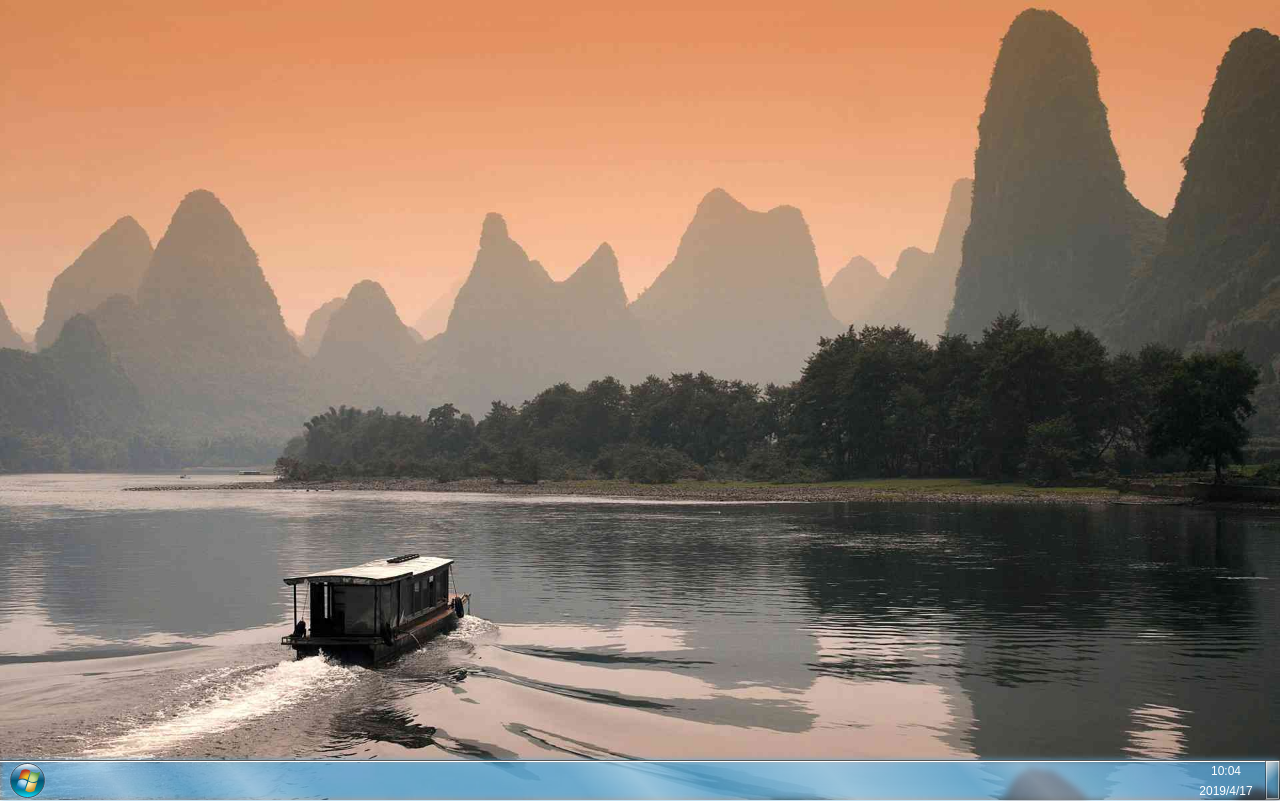
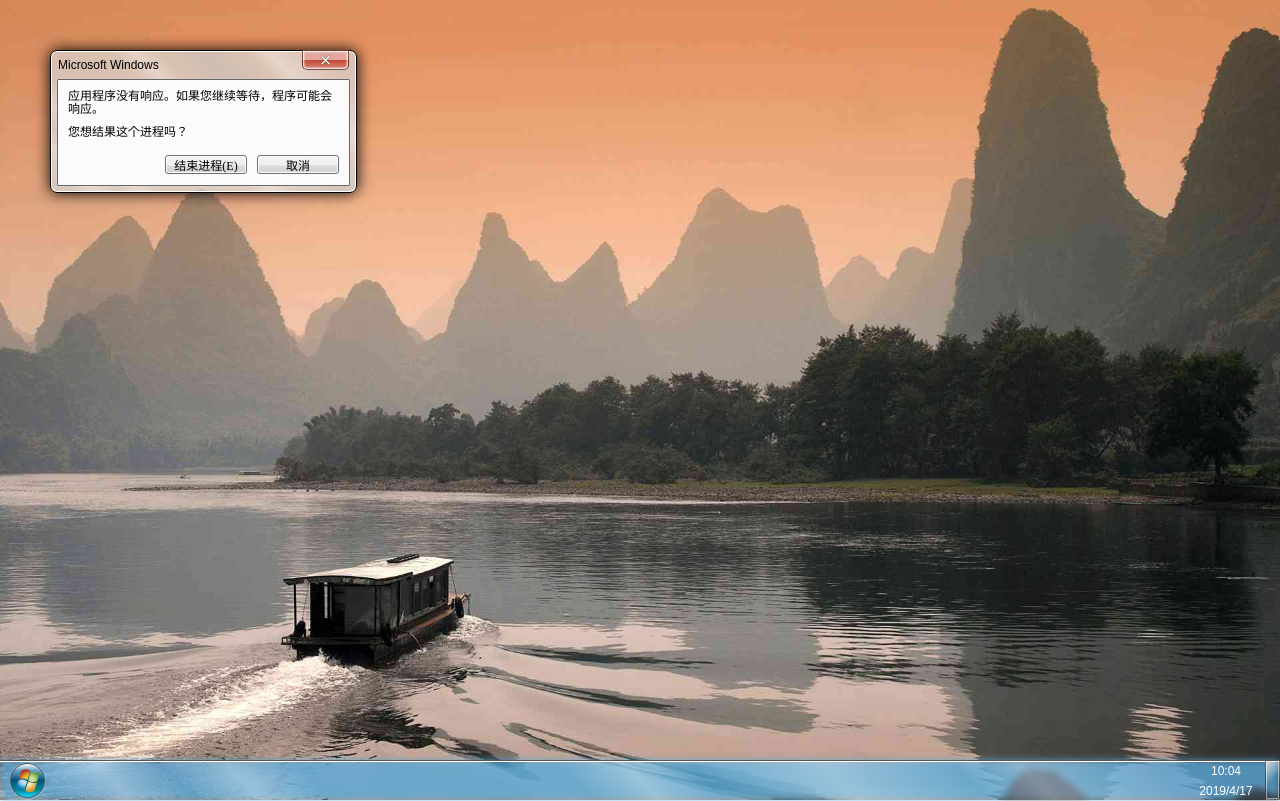
Before and after one commit to 319201402/charlie, a plain HTML site: page index.html in a window 1280 px wide. Drawn offline with Linux system fonts and the light colour scheme.

Commit message:
Update index.html

```diff
--- a/index.html
+++ b/index.html
@@ -34,6 +34,15 @@ html,body{height:100%;margin:0;overflow:hidden}
 .start-menu-right-list{font-size:12px;color:#fff;list-style:none;margin:0;padding:0;margin-top:30px}
 .mrl-item{margin-left:10px;padding:8px 5px;line-height:1;border:solid 1px transparent;border-radius:3px;cursor:default;}
 .mrl-item:hover{border-color:#000;box-shadow:inset 0 0 0 1px #bbb;background:linear-gradient(rgba(255,255,255,.3) 10%,transparent 50%,rgba(0,0,0,.3) 50%,transparent)}
+.window-frame{position:relative;left:50px;top:50px;font-size:14px;color:#000;width:307px;height:143px;border:solid 1px #000;border-radius:7px;cursor:default;background:rgba(213,242,255,.5) linear-gradient(45deg,transparent 5%,rgba(255,255,255,.3) 10%,transparent 15%,rgba(255,255,255,.3) 20%,transparent 25%,transparent 45%,rgba(255,255,255,.3) 50%,transparent 55%,rgba(180,180,180,.3) 65%,transparent 75%,rgba(255,255,255,.3) 80%,transparent 90%);box-shadow:inset 0 0 0 1px #fff,0 0 15px #000}
+.window-header{position:relative;line-height:29px;padding-left:7px;font-size:12px;cursor:default;font-family:sans-serif;}
+.window-header>button{position:absolute;right:7px;width:47px;font-size:20px;padding:0;line-height:18px;color:#fff;background:#F3B2A9 linear-gradient(#E5A69D 50%,#EA9386 50%,#C14835 51%,#D68674);border:solid 1px rgba(0,0,0,.5);margin-top:-1px;border-radius:0 0 5px 5px;outline:none;box-shadow:inset 0 0 2px 1px #fff;text-shadow:0 0 1px #000;-webkit-appearance:none;cursor:default;}
+.window-body{position:absolute;font-size:12px;line-height:1.1;color:#000;top:28px;left:6px;right:6px;bottom:6px;padding:10px;font-family:serif;background:#FBFBFB;border:solid 1px #666;box-shadow:0 0 1px #fff;cursor:default;border-radius:1px}
+.window-body-msg{margin-bottom:10px}
+.window-btns{margin-top:15px;text-align:right}
+.window-btn{width:82px;height:19px;font-size:12px;font-family:serif;padding:0;margin-left:10px;border:solid 1px #707070;background:linear-gradient(#f2f2f2,#f0f0f0 50%,#dbdbdb 60%,#D2D2D2);box-shadow:inset 0 0 0 1px #fff;border-radius:3px;cursor:default}
+.window-btn:hover{border-color:#3C7FB1}
+.window-btn:focus{border-color:#3C7FB1;outline:dotted 1px #CCADAB;outline-offset:-3px;box-shadow:inset 0 0 1px 1px #40D6FC}
 </style>
 </head>
 <body>
@@ -66,7 +75,19 @@ html,body{height:100%;margin:0;overflow:hidden}
 
 <div class="wrapper">
 	<div class="viewport">
-
+		<div class="window-frame">
+			<div class="window-header">
+				<span>Microsoft Windows</span>
+				<button>&times;</button>
+			</div>
+			<div class="window-body">
+				<div class="window-body-msg">应用程序没有响应。如果您继续等待，程序可能会响应。</div>
+				<div class="window-body-msg">您想结果这个进程吗？</div>
+				<div class="window-btns">
+					<button class="window-btn">结束进程(E)</button><button class="window-btn">取消</button>
+				</div>
+			</div>
+		</div>
 	</div>
 	<div class="dock">
 		<div class="dock-bg"></div>
```
